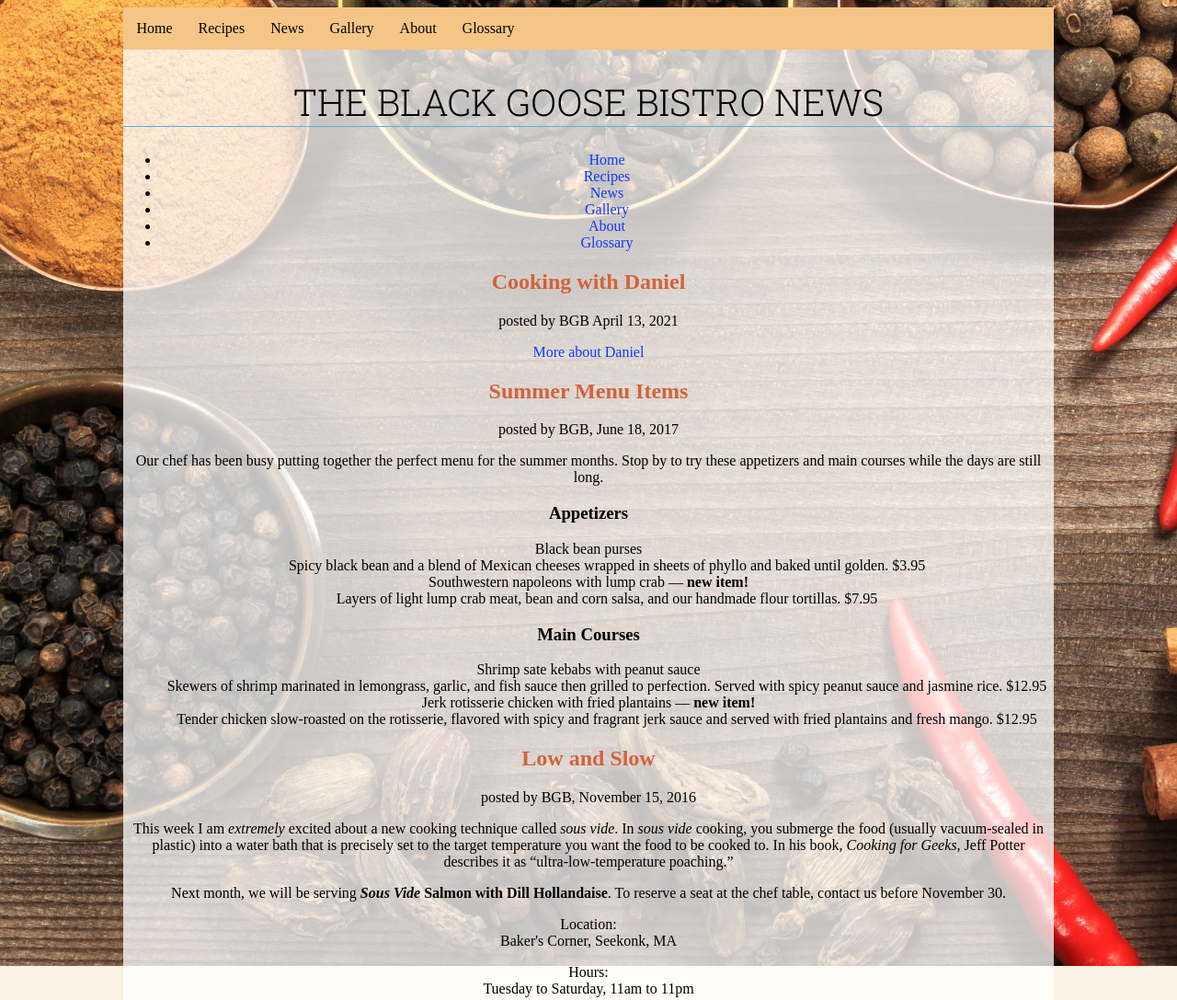
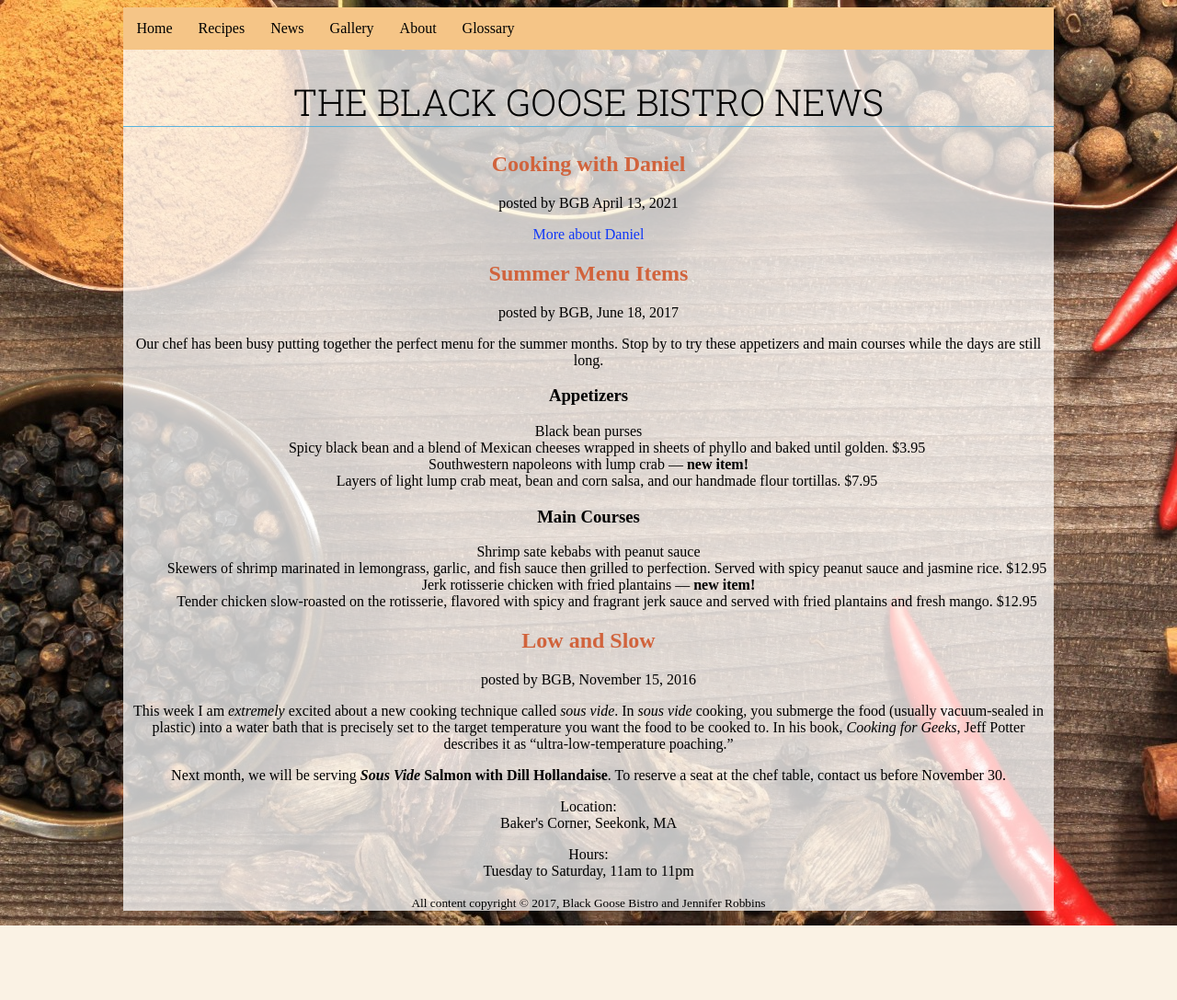
Before and after one commit to karliesarver/fid, a plain HTML site: page blackgoose/bgnews.html in a window 1280 px wide. Shown: the top 1087 px of the page at 92% size. After the commit the page ends 1006 px from the top, so only its background shows below. Drawn offline with Linux system fonts and the light colour scheme; a web font is replaced by a local one.

Commit message:
Update bgnews.html

```diff
--- a/blackgoose/bgnews.html
+++ b/blackgoose/bgnews.html
@@ -22,16 +22,7 @@
 <a href="glossary.html" target="_blank">Glossary</a>
 </div>
 <h1>The Black Goose Bistro News</h1>
-<nav>
-<ul>
-<li><a href="index.html">Home</a></li>
-<li><a href="jenskitchen/index.html">Recipes</a></li>
-<li><a href="bgnews.html">News</a></li>
-<li><a href="gallery/index.html">Gallery</a></li>
-<li><a href="jenskitchen/about.html">About</a></li>
-<li><a href="glossary.html" target="_blank">Glossary</a></li>
-</ul>
-</nav>
+
 </header>
 
 <article>
```
